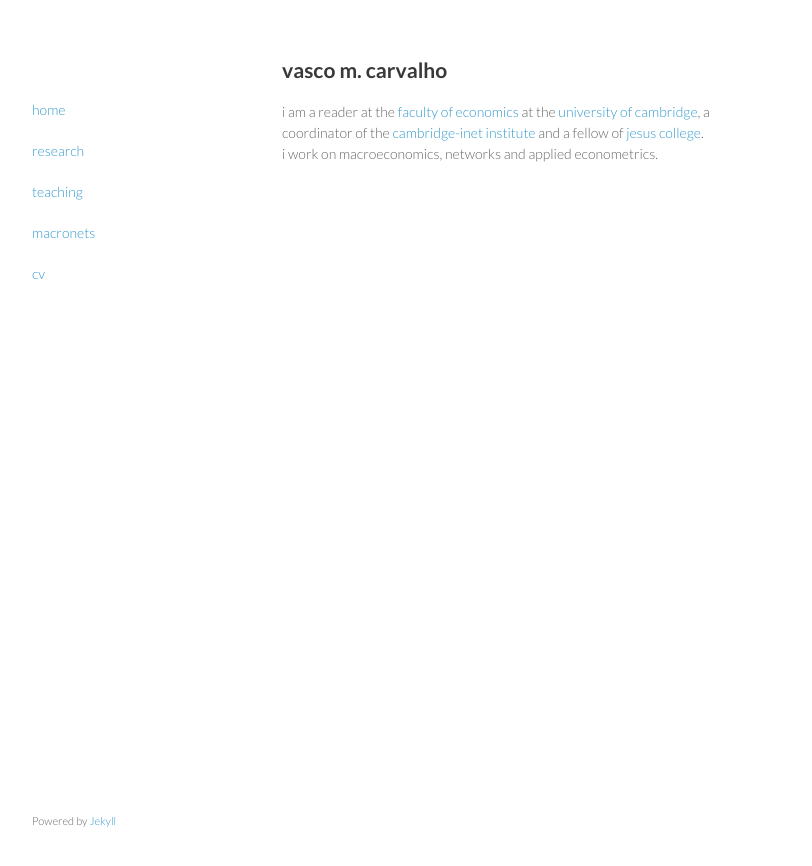
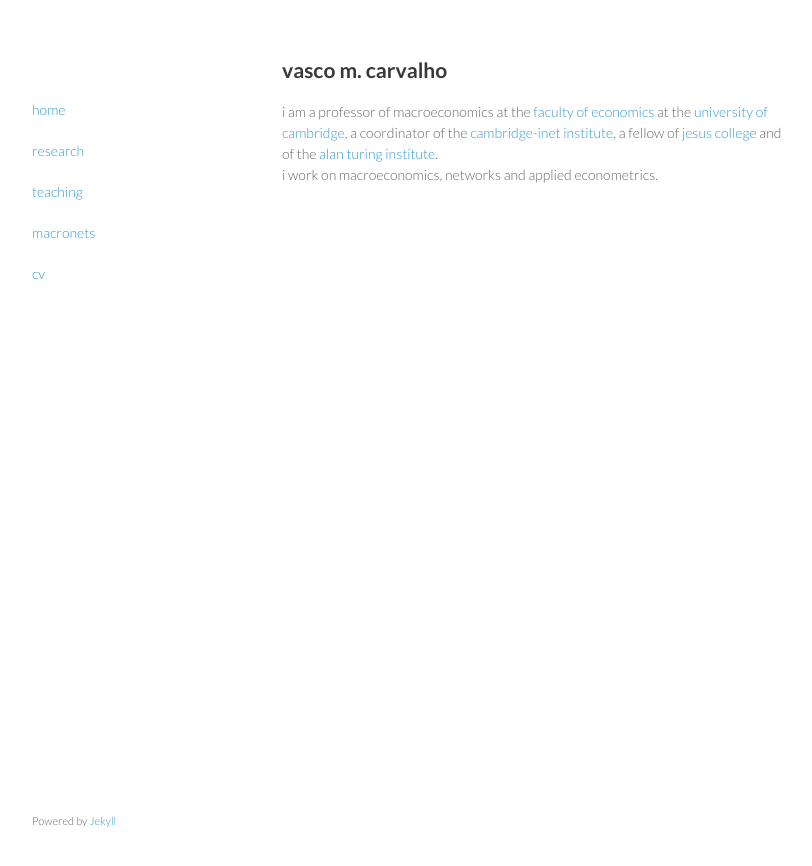
Before and after one commit to Vasco-M-Carvalho/vasco-m-carvalho.github.io, a Jekyll site: the page built from index.html, in a window 1280 px wide. Shown: the top 866 px of the page, without its empty margins (233-1045 px from the left). Built offline with Jekyll 4.4.1, drawn with Linux system fonts in a browser that asks for light colours.

Commit message:
Update index.html

```diff
--- a/index.html
+++ b/index.html
@@ -4,5 +4,5 @@ title: vasco m. carvalho homepage
 ---
 <h2 id="welcome">vasco m. carvalho</h2>
 
-<p>i am a reader at the <a href="http://www.econ.cam.ac.uk">faculty of economics</a> at the <a href="http://www.cam.ac.uk">university of cambridge</a>, a coordinator of the <a href="http://www.inet.econ.cam.ac.uk">cambridge-inet institute</a> and a fellow of <a href="http://www.jesus.cam.ac.uk">jesus college</a>.
+<p>i am a professor of macroeconomics at the <a href="http://www.econ.cam.ac.uk">faculty of economics</a> at the <a href="http://www.cam.ac.uk">university of cambridge</a>, a coordinator of the <a href="http://www.inet.econ.cam.ac.uk">cambridge-inet institute</a>, a fellow of <a href="http://www.jesus.cam.ac.uk">jesus college</a> and of the <a href="https://www.turing.ac.uk/k">alan turing institute</a>.
 <br>i work on macroeconomics, networks and applied econometrics.</p>
```
